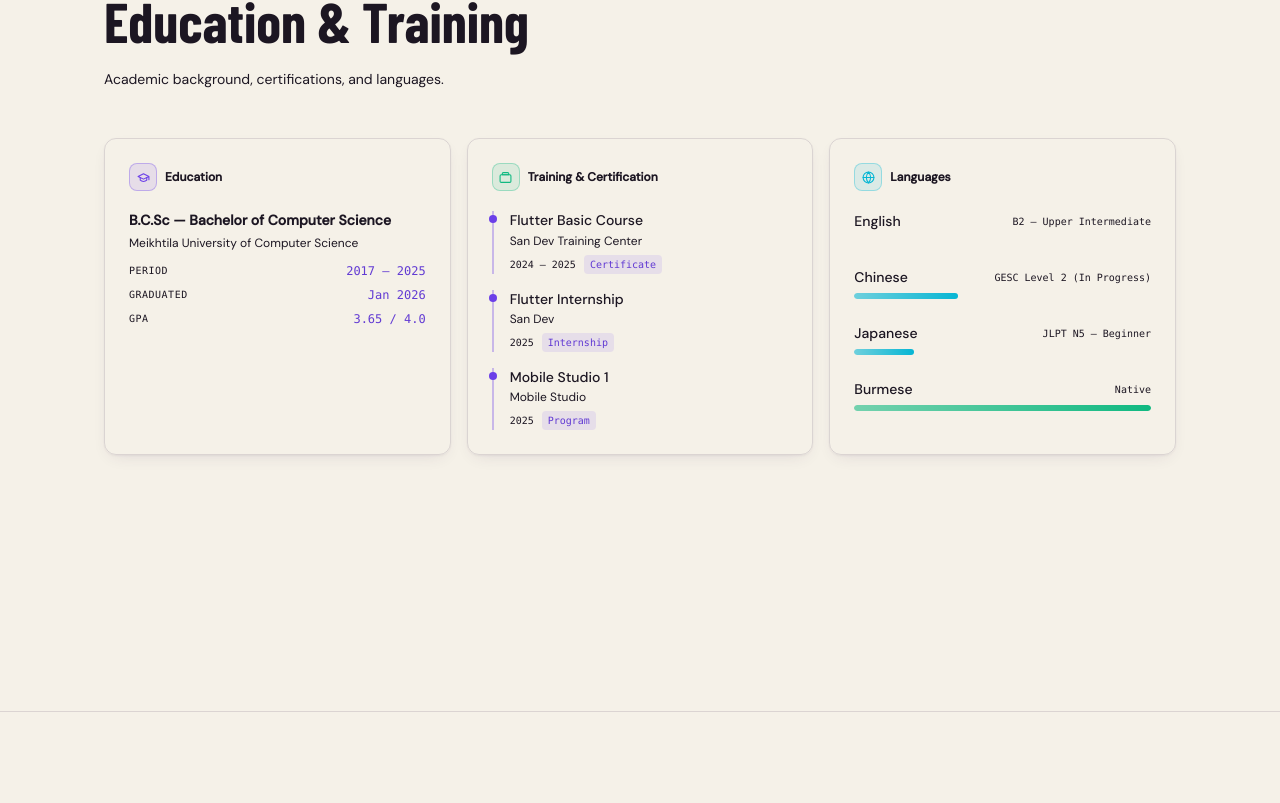
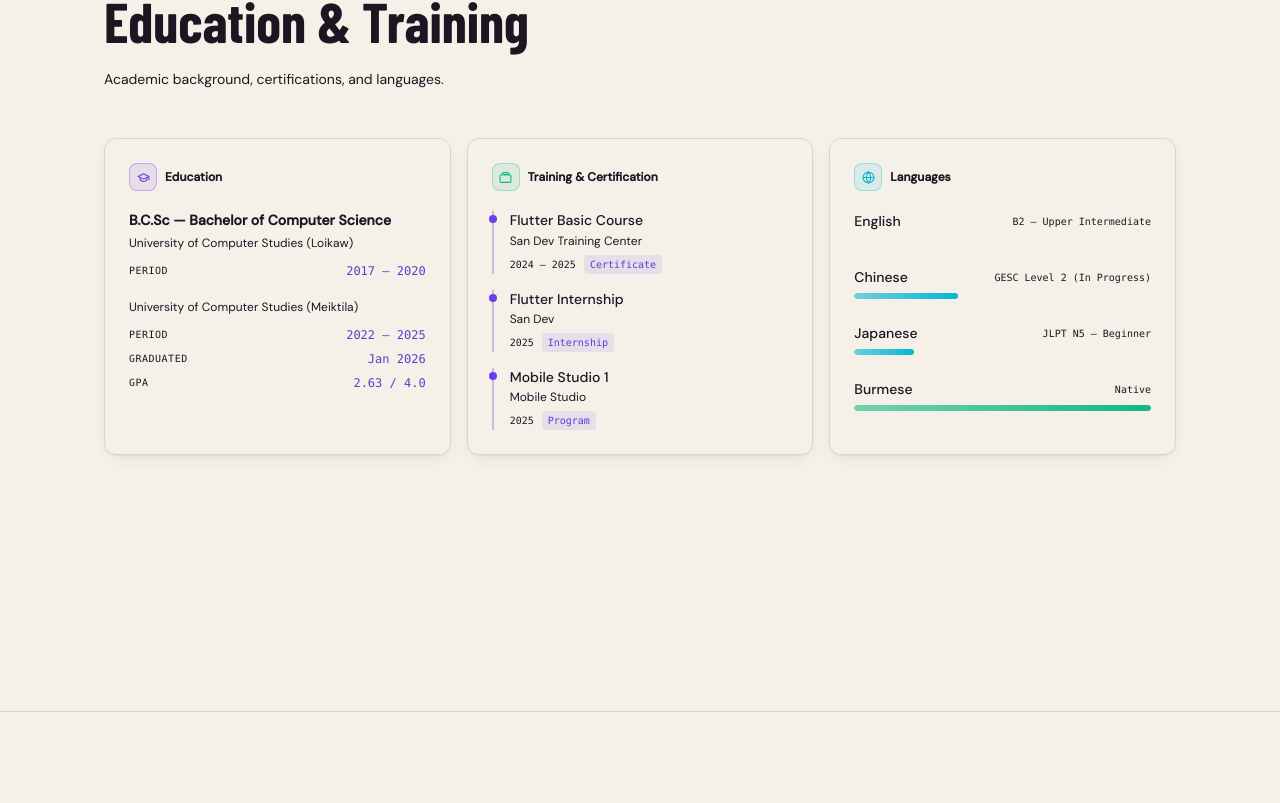
Before and after one commit to 556bhonemyathein/Software-Engineer-Portfolio, a React (Vite) app: page / in a window 1280 px wide. Shown: the part 6277-7080 px from the top of the page. Built offline with nearby package versions, Linux system fonts and the light colour scheme; a web font is replaced by a local one.

Commit message:
update-gpa

```diff
--- a/src/app/App.tsx
+++ b/src/app/App.tsx
@@ -338,10 +338,14 @@ const PROJECTS: Project[] = [
 const EDUCATION = [
   {
     degree: "B.C.Sc — Bachelor of Computer Science",
-    school: "Meikhtila University of Computer Science",
-    period: "2017 – 2025",
+    school: "University of Computer Studies (Loikaw)",
+    period: "2017 – 2020",
+  },
+  {
+    school: "University of Computer Studies (Meiktila)",
+    period: "2022 – 2025",
     graduated: "Jan 2026",
-    gpa: "3.65 / 4.0",
+    gpa: "2.63 / 4.0",
   },
 ];
 
@@ -1969,11 +1973,13 @@ function CredentialsSection() {
                   Education
                 </p>
               </div>
-              {EDUCATION.map((e) => (
-                <div key={e.degree}>
+              {EDUCATION.map((e, i) => (
+                <div key={e.school} className={i > 0 ? "mt-5" : ""}>
+                  {e.degree && (
                     <p className="text-sm font-semibold text-ink-soft leading-snug mb-1">
                       {e.degree}
                     </p>
+                  )}
                   <p className="text-xs text-ink-dim mb-3">
                     {e.school}
                   </p>
@@ -1985,7 +1991,9 @@ function CredentialsSection() {
                         value: e.graduated,
                       },
                       { label: "GPA", value: e.gpa },
-                    ].map((row) => (
+                    ]
+                      .filter((row) => row.value)
+                      .map((row) => (
                         <div
                           key={row.label}
                           className="flex items-center justify-between"
```
Lines whose indentation alone changed are shown as unchanged.
